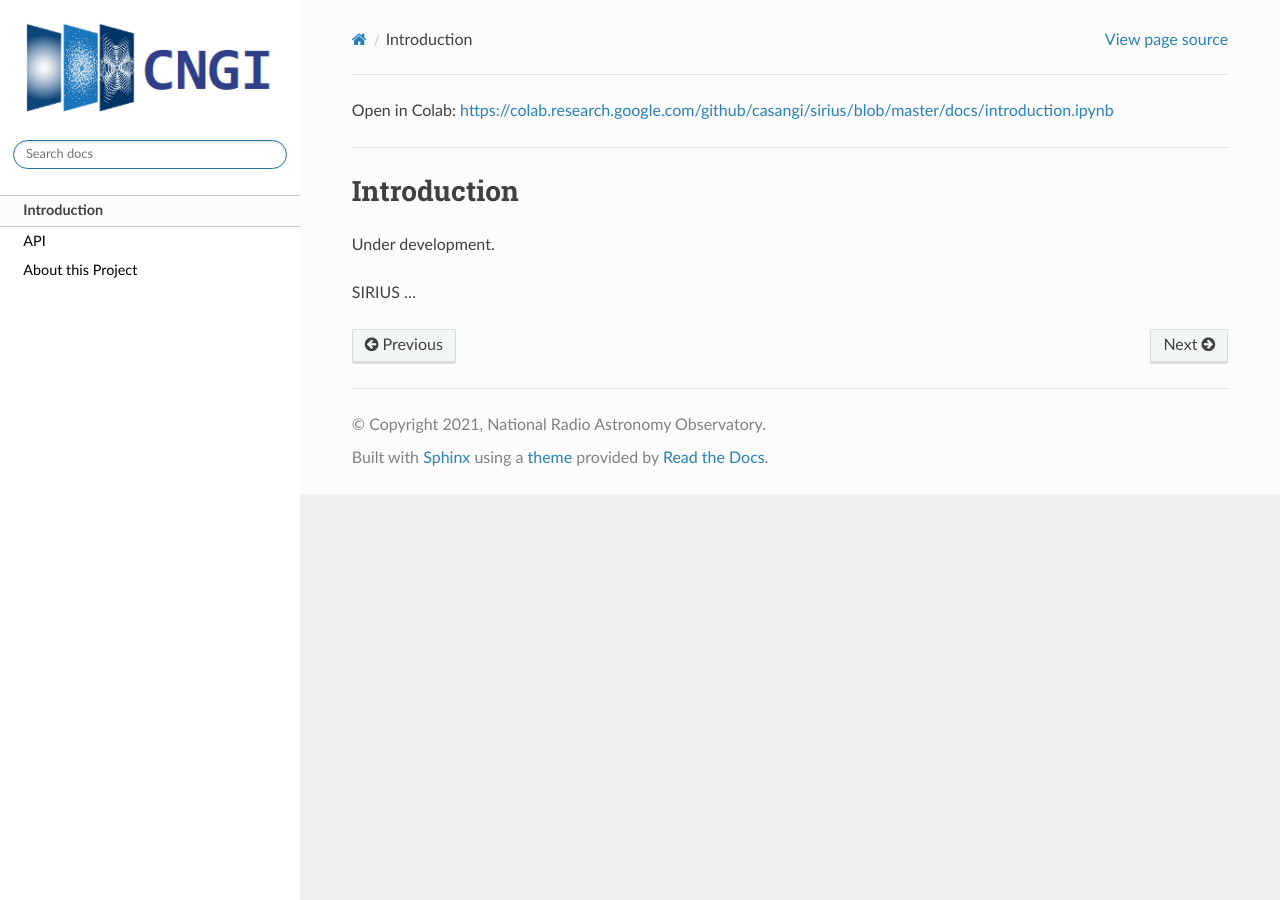
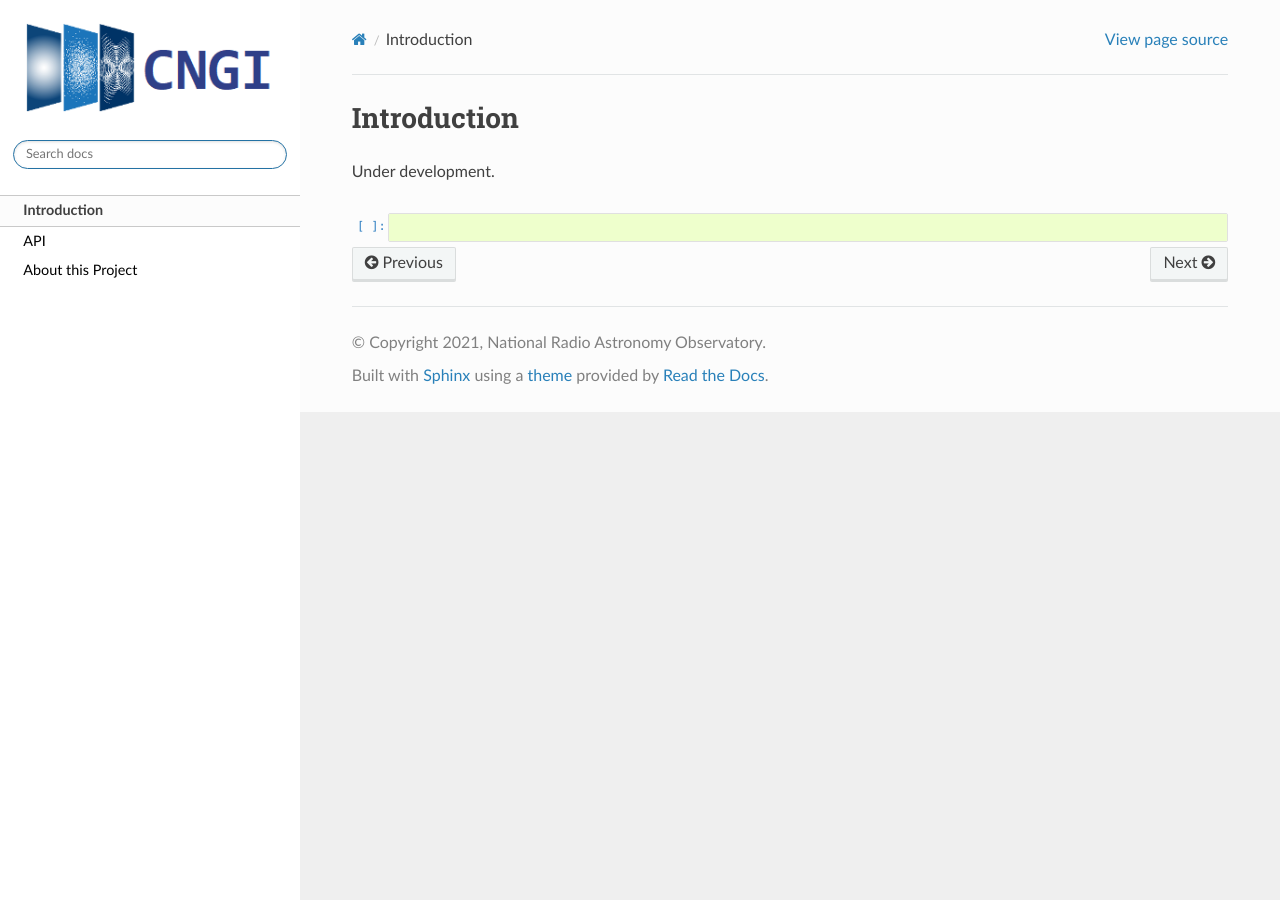
Before and after one commit to casangi/sirius, a Sphinx documentation site: the page built from docs/introduction.ipynb, in a window 1280 px wide. Built offline with Sphinx 7.4.7 and the Read the Docs theme 2.0.0, drawn with Linux system fonts in a browser that asks for light colours; pages that are not in the unit, such as notebooks, are missing from menus.

Commit message:
Attempt to fix intro notebook sphinx error.

```diff
--- a/docs/conf.py
+++ b/docs/conf.py
@@ -54,11 +54,11 @@
 nbsphinx_codecell_lexer = 'python3'
 nbsphinx_execute = 'never'
 
-nbsphinx_prolog = """
-Open in Colab: https://colab.research.google.com/github/casangi/sirius/blob/master/docs/{{ env.doc2path(env.docname, base=None) }}
-
-----
-"""
+#nbsphinx_prolog = """
+#Open in Colab: https://colab.research.google.com/github/casangi/sirius/blob/master/docs/{{ env.doc2path(env.docname, base=None) }}
+#
+#----
+#"""
 
 autoapi_dirs = ['../sirius']
 #autoapi_dirs = ['../']
```
Also changed, not shown: docs/introduction.ipynb.
